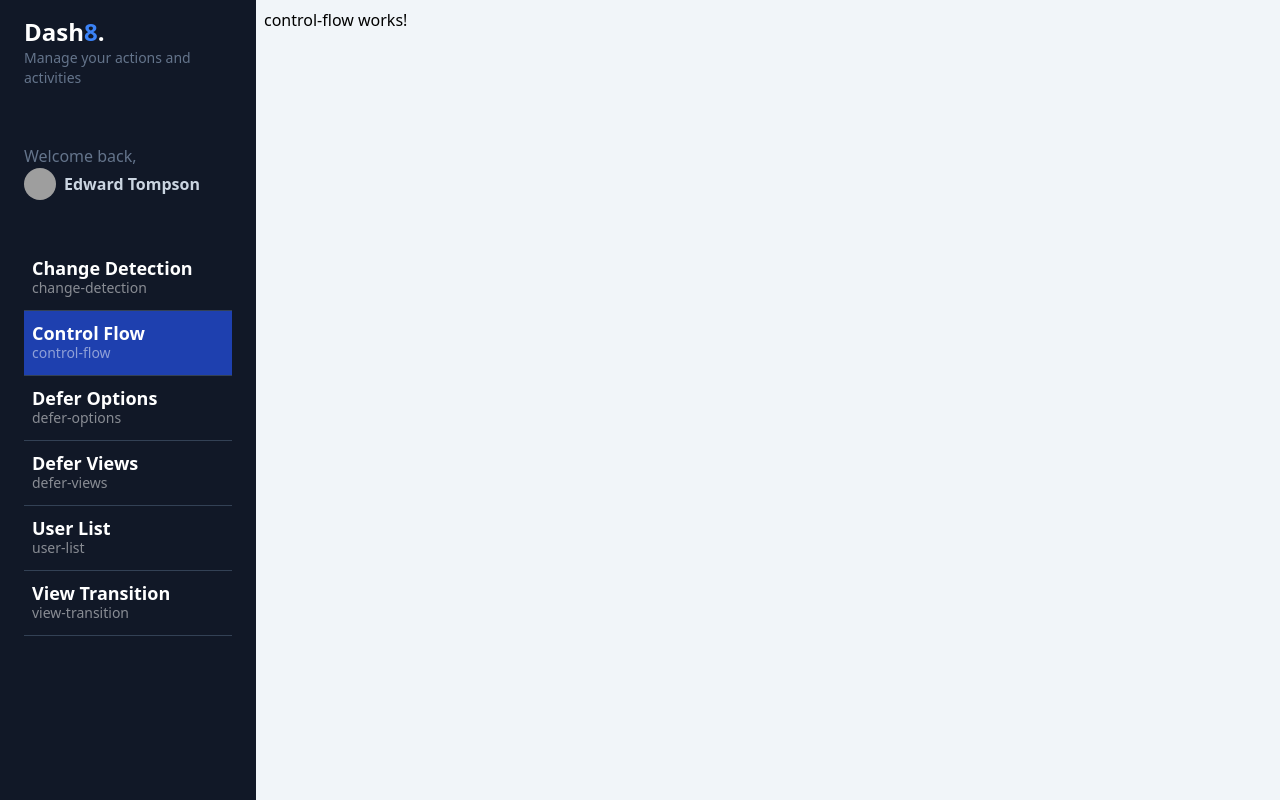
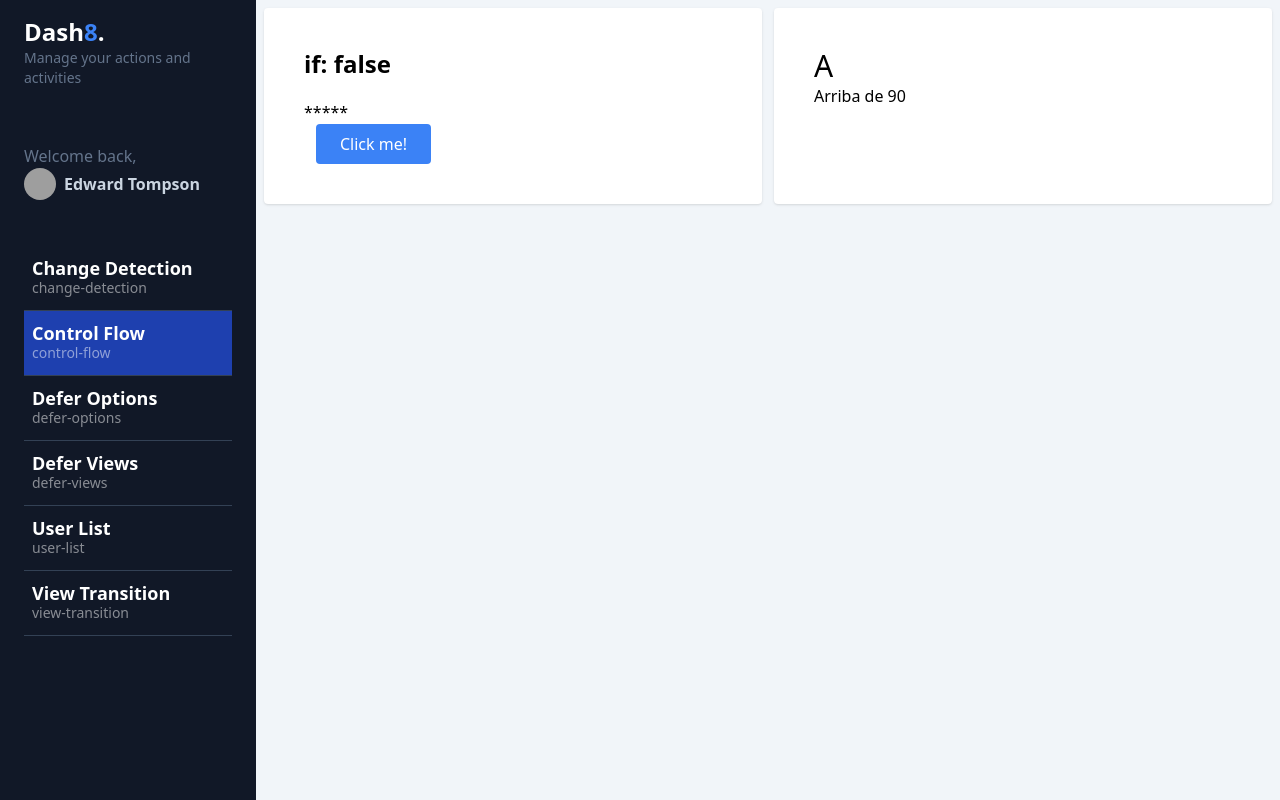
Before and after one commit to Z3NJIN/my-dashboard, an Angular app: page /dashboard/control-flow in a window 1280 px wide. Built offline with nearby package versions, Linux system fonts and the light colour scheme; grey boxes are pictures that could not be loaded.

Commit message:
Control flow @switch

```diff
--- a/src/app/dashboard/pages/control-flow/control-flow.component.html
+++ b/src/app/dashboard/pages/control-flow/control-flow.component.html
@@ -1 +1,38 @@
-<p>control-flow works!</p>
+<section class="grid grid-cols-1 md:grid-cols-2 gap-3">
+
+    <!-- @if -->
+    <div class="bg-white rounded shadow p-10">
+
+        <h2 class="text-2xl font-bold mb-5">if: {{showContent()}}</h2>
+
+        @if (showContent()) {
+        <p>Hola mundo</p>
+        } @else {
+        <p>*****</p>
+        }
+
+        <button (click)="toggleContent()" type="button"
+            class="bg-blue-500 text-white px-6 py-2 rounded font-medium mx-3 hover:bg-blue-600 transition duration-200 each-in-out">
+            Click me!
+        </button>
+    </div>
+
+    <!-- @switch -->
+    <div class="bg-white rounded shadow p-10">
+
+        <h2 class="text-3xl">{{grade()}}</h2>
+
+        @switch (grade()) {
+            @case ('A') {
+                <p>Arriba de 90</p>
+            }
+            @case ('B') {
+                <p>Arriba de 60</p>
+            }
+            @default {
+                <p>Reprobado</p>
+            }
+        }
+
+    </div>
+</section>
--- a/src/app/dashboard/pages/control-flow/control-flow.component.ts
+++ b/src/app/dashboard/pages/control-flow/control-flow.component.ts
@@ -1,4 +1,6 @@
-import { Component } from '@angular/core';
+import { Component, signal } from '@angular/core';
+
+type Grade = 'A'|'B'|'C'
 
 @Component({
   selector: 'app-control-flow',
@@ -8,5 +10,10 @@ import { Component } from '@angular/core';
   styles: ``
 })
 export default class ControlFlowComponent {
+  public showContent = signal(false);
+  public grade = signal<Grade>('A');
 
+  public toggleContent() {
+    this.showContent.update(value => !value);
+  }
 }
```
